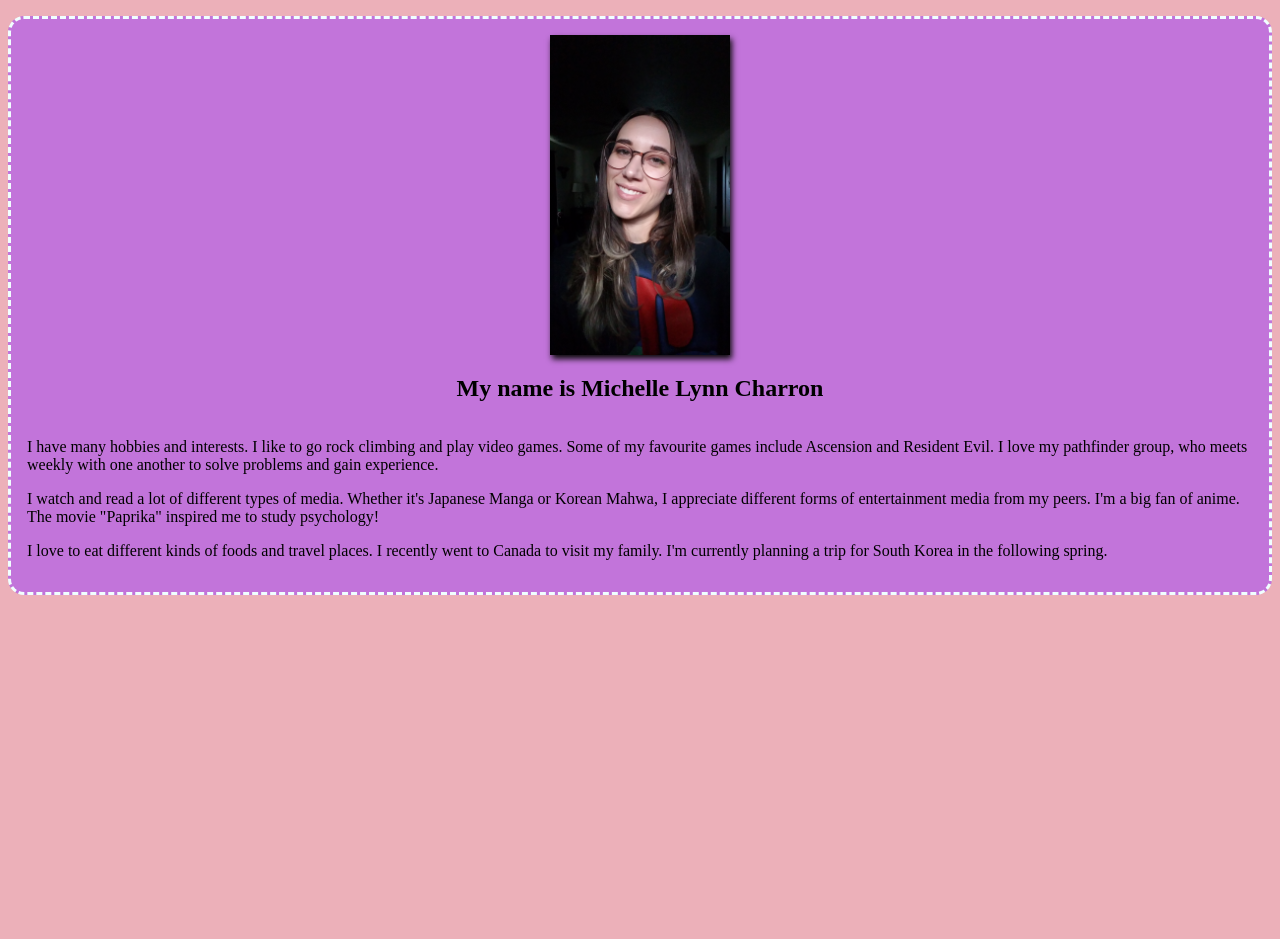
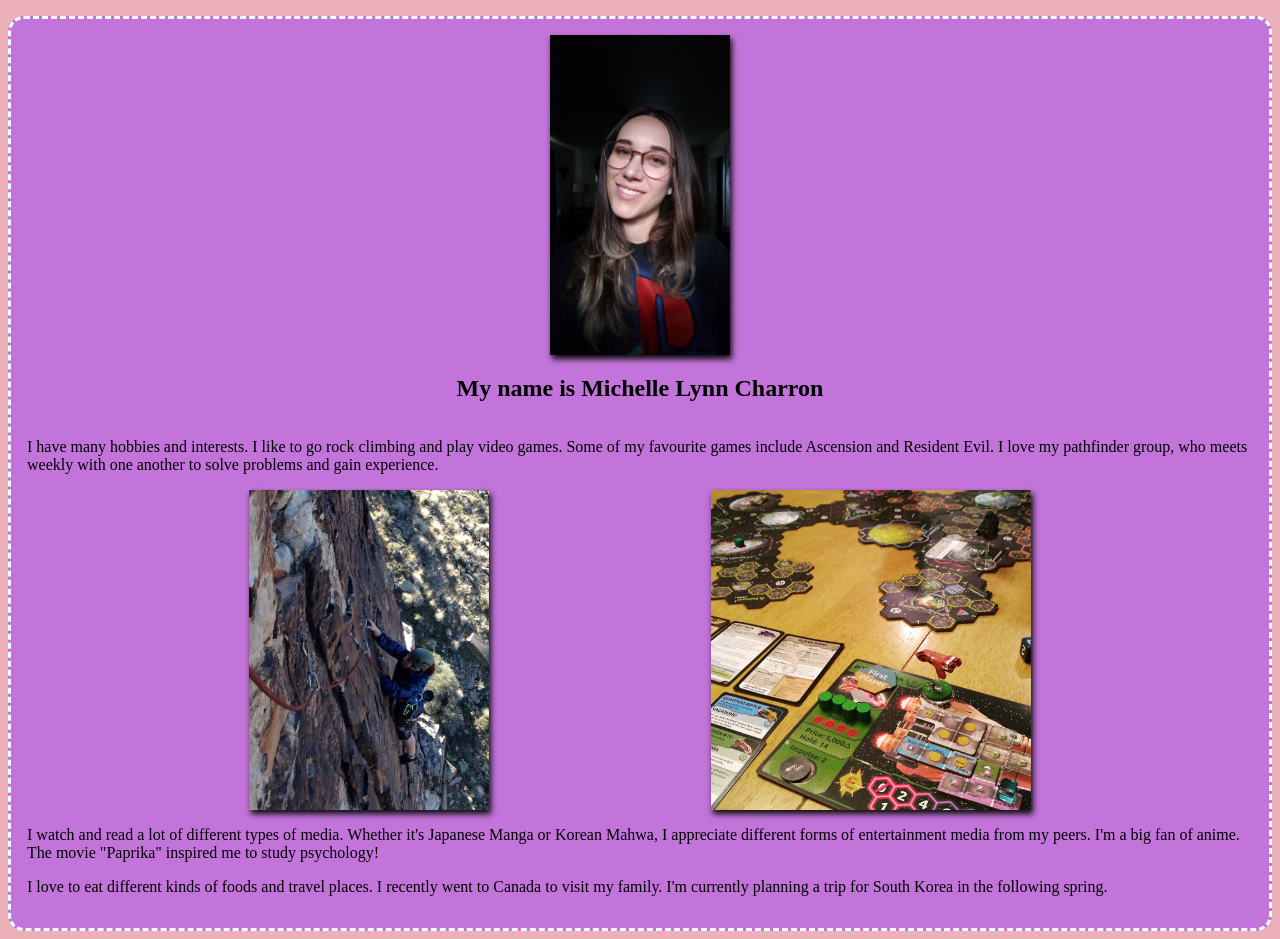
Before and after one commit to MCharron93/About-Me-Final, a plain HTML site: page index.html in a window 1280 px wide. Shown: the part 96-1035 px from the top of the page. Before the commit the page ends 800 px from the top, so only its background shows below. Drawn offline with Linux system fonts and the light colour scheme.

Commit message:
Added photos and formatted styling

```diff
--- a/index.html
+++ b/index.html
@@ -26,8 +26,12 @@
     </div>
 
 
-      <div><span>
+      <div class="card shadow"><span>
         <p>I have many hobbies and interests. I like to go rock climbing and play video games. Some of my favourite games include Ascension and Resident Evil. I love my pathfinder group, who meets weekly with one another to solve problems and gain experience.</p>
+        <div class="card d-flex-space-between">
+        <img src="FB_IMG_1573488666002.jpg" alt="FB_IMG_1573488666002.jpg">
+        <img src="IMG_20200301_223835_010.jpg" alt="IMG_20200301_223835_010.jpg">
+        </div>
         <p>I watch and read a lot of different types of media. Whether it's Japanese Manga or Korean Mahwa, I appreciate different forms of entertainment media from my peers. I'm a big fan of anime. The movie "Paprika" inspired me to study psychology!</p>
         <p>I love to eat different kinds of foods and travel places. I recently went to Canada to visit my family. I'm currently planning a trip for South Korea in the following spring.
         </p></span>
--- a/style.css
+++ b/style.css
@@ -27,7 +27,7 @@ img{
 }
 
 .shadow img{
-  box-shadow: var(--shadow); */
+  box-shadow: var(--shadow);
 }
 
 .border{
@@ -35,6 +35,11 @@ img{
   border-color: azure;
   border-radius: 1em;
 
+}
+
+.d-flex-space-between{
+  display: flex;
+  justify-content: space-evenly;
 }
 
 .mgn{
```
